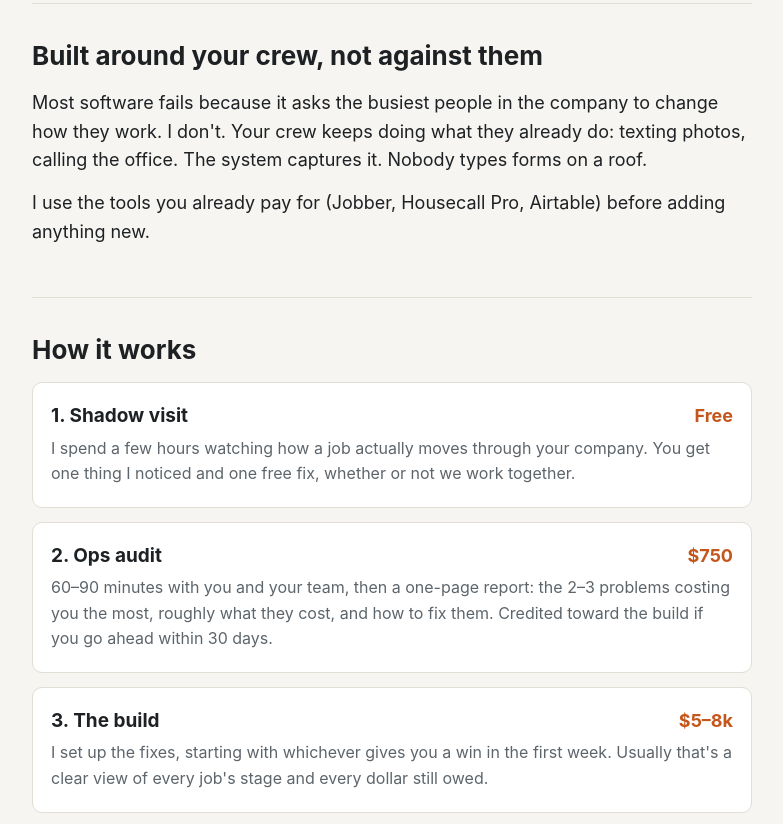
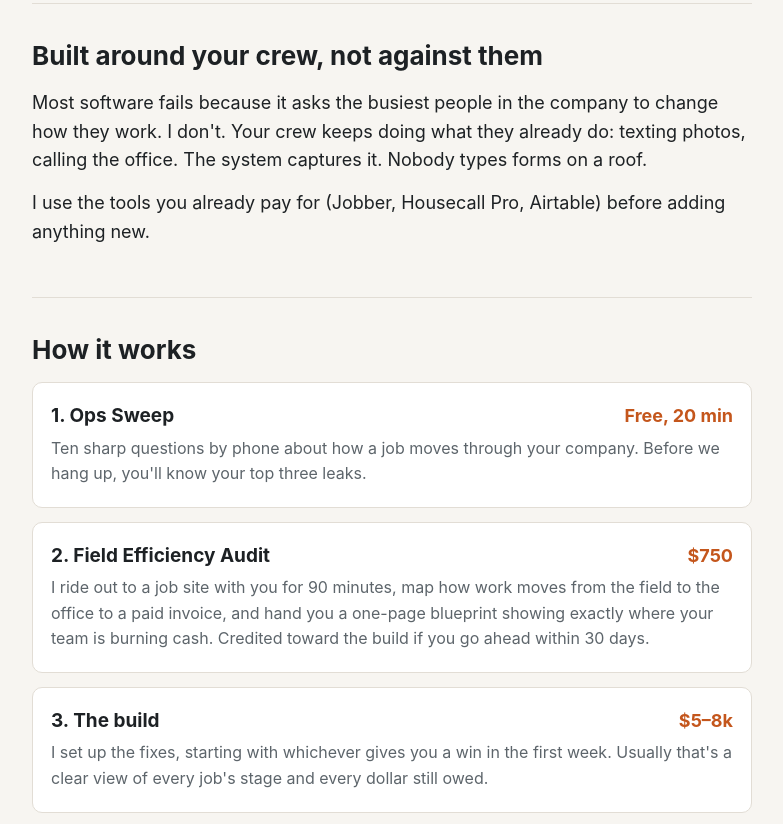
Before and after one commit to heyneeff/neeff-consulting, a plain HTML site: page index.html in a window 1280 px wide. Shown: the part 982-1806 px from the top of the page, without its empty margins (248-1031 px from the left). Drawn offline with Linux system fonts and the light colour scheme.

Commit message:
Offer: free Ops Sweep, then the $750 Field Efficiency Audit
Co-Authored-By: Claude Opus 5.5 <noreply@anthropic.com>

```diff
--- a/index.html
+++ b/index.html
@@ -84,7 +84,7 @@
 <section class="hero">
   <h1>The work moves. The status and the money don't.</h1>
   <p class="lede">I help roofing and solar companies in Colorado get job status and money owed out of people's heads, without making your crew do data entry.</p>
-  <a class="btn" href="#contact">Let me shadow your team</a>
+  <a class="btn" href="#contact">Book a free Ops Sweep</a>
   <a class="btn ghost" href="#how">How it works</a>
 </section>
 
@@ -108,12 +108,12 @@
   <h2>How it works</h2>
   <div class="steps">
     <div class="step">
-      <div class="top"><h3>1. Shadow visit</h3><span class="price">Free</span></div>
-      <p>I spend a few hours watching how a job actually moves through your company. You get one thing I noticed and one free fix, whether or not we work together.</p>
+      <div class="top"><h3>1. Ops Sweep</h3><span class="price">Free, 20 min</span></div>
+      <p>Ten sharp questions by phone about how a job moves through your company. Before we hang up, you'll know your top three leaks.</p>
     </div>
     <div class="step">
-      <div class="top"><h3>2. Ops audit</h3><span class="price">$750</span></div>
-      <p>60–90 minutes with you and your team, then a one-page report: the 2–3 problems costing you the most, roughly what they cost, and how to fix them. Credited toward the build if you go ahead within 30 days.</p>
+      <div class="top"><h3>2. Field Efficiency Audit</h3><span class="price">$750</span></div>
+      <p>I ride out to a job site with you for 90 minutes, map how work moves from the field to the office to a paid invoice, and hand you a one-page blueprint showing exactly where your team is burning cash. Credited toward the build if you go ahead within 30 days.</p>
     </div>
     <div class="step">
       <div class="top"><h3>3. The build</h3><span class="price">$5–8k</span></div>
```
